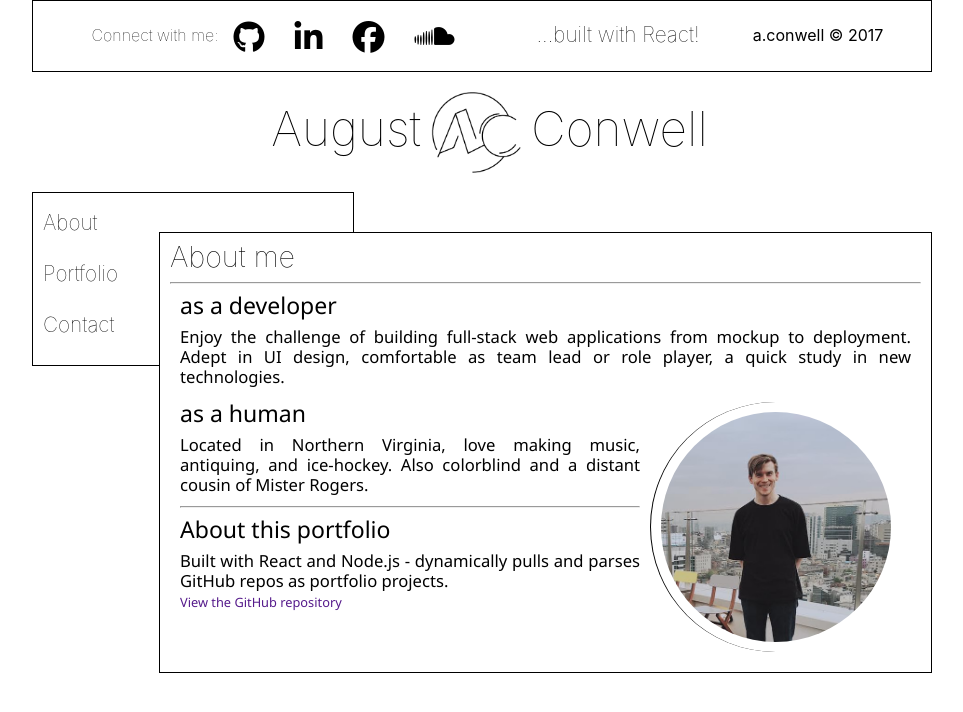
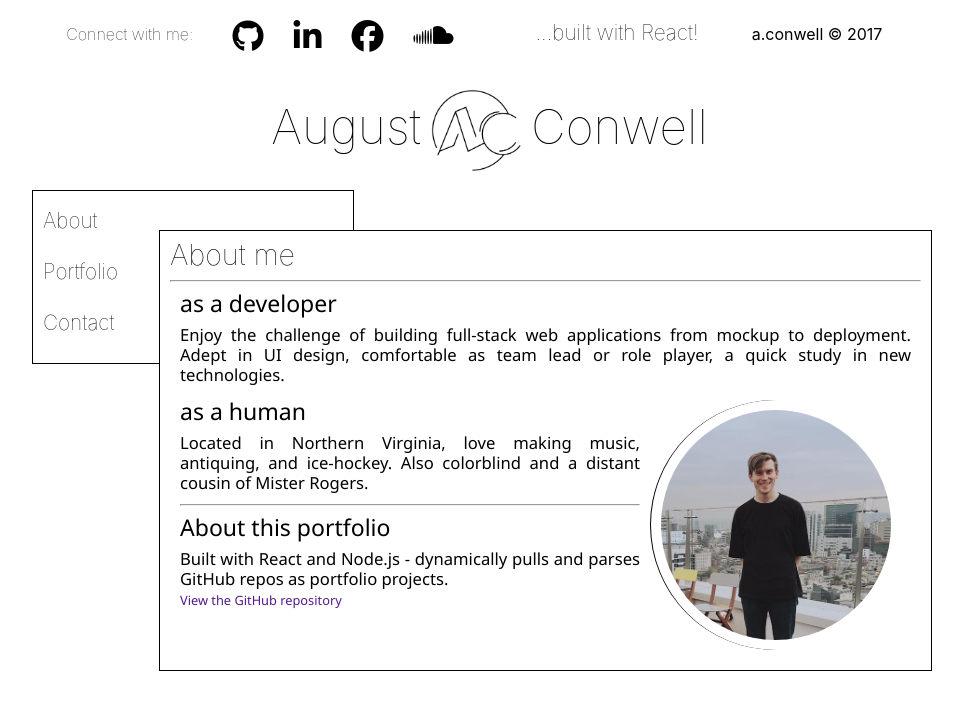
Before and after one commit to asconwe/react-portfolio, a React app: page / in a window 1280 px wide. Shown: the top 712 px of the page, without its empty margins (158-1121 px from the left). Built offline with nearby package versions, Linux system fonts and the light colour scheme; no server answers.

Commit message:
Refined header

```diff
--- a/app/components/children/Header.js
+++ b/app/components/children/Header.js
@@ -23,15 +23,15 @@ class Header extends React.Component {
         return (
             <Headroom>
                 <div className="responsive-box" >
-                    <div className="header border pad10">
+                    <div className="header pad10">
                         <div className="head-section connect">
                             <div className="connect-container">
                                 <span className="connect-span" >Connect with me:</span>
                                 <span className="icon-span">
-                                    <i className="icon fa fa-github fa-2x" aria-hidden="true"></i>
-                                    <i className="icon fa fa-linkedin fa-2x" aria-hidden="true"></i>
-                                    <i className="icon fa fa-facebook-official fa-2x" aria-hidden="true"></i>
-                                    <i className="icon fa fa-soundcloud fa-2x" aria-hidden="true"></i>
+                                    <a href="https://github.com/asconwe"><i className="icon fa fa-github fa-2x" aria-hidden="true"></i></a>
+                                    <a href="https://www.linkedin.com/in/august-conwell-04839aa6/"><i className="icon fa fa-linkedin fa-2x" aria-hidden="true"></i></a>
+                                    <a href="https://www.facebook.com/august.conwell"><i className="icon fa fa-facebook-official fa-2x" aria-hidden="true"></i></a>
+                                    <a href="https://soundcloud.com/aconwell"><i className="icon fa fa-soundcloud fa-2x" aria-hidden="true"></i></a>
                                 </span>
                             </div>
                         </div>
--- a/public/css/style.css
+++ b/public/css/style.css
@@ -228,6 +228,7 @@ input, button {
 }
 
 .connect-span {
+	ling-height: 3.2em;
 	display: none;
 }
 
@@ -238,6 +239,10 @@ input, button {
 
 .icon-span {
 	display: inline-block;
+}
+
+.icon-span>a {
+	color: black;
 }
 
 .copyright {
@@ -321,7 +326,21 @@ input, button {
 
 /* md */
 @media (min-width: 800px) {
-
+	.connect-container {
+		display: flex;
+	}
+	.connect-span {
+		flex-grow: 1;
+		text-align: center;
+	}
+	.icon-span {
+		flex-grow: 1;
+		text-align: left;
+	}
+	.info {
+		font-size: 0.9em;
+		line-height: 3.2em;
+	}
 	.title {
 		position: fixed;
 		right: 0;
@@ -352,7 +371,6 @@ input, button {
 		left: 127px;
 		margin-top: 70px;
 		margin-right: 127px;
-
 	}
 	.profile {
 		float: right;
@@ -383,6 +401,10 @@ input, button {
 	.connect {
 		width: 475px;
 	}
+	.info {
+		font-size: 1em;
+		line-height: 2.9em;
+	}
 }
 
 /* xl */
```
